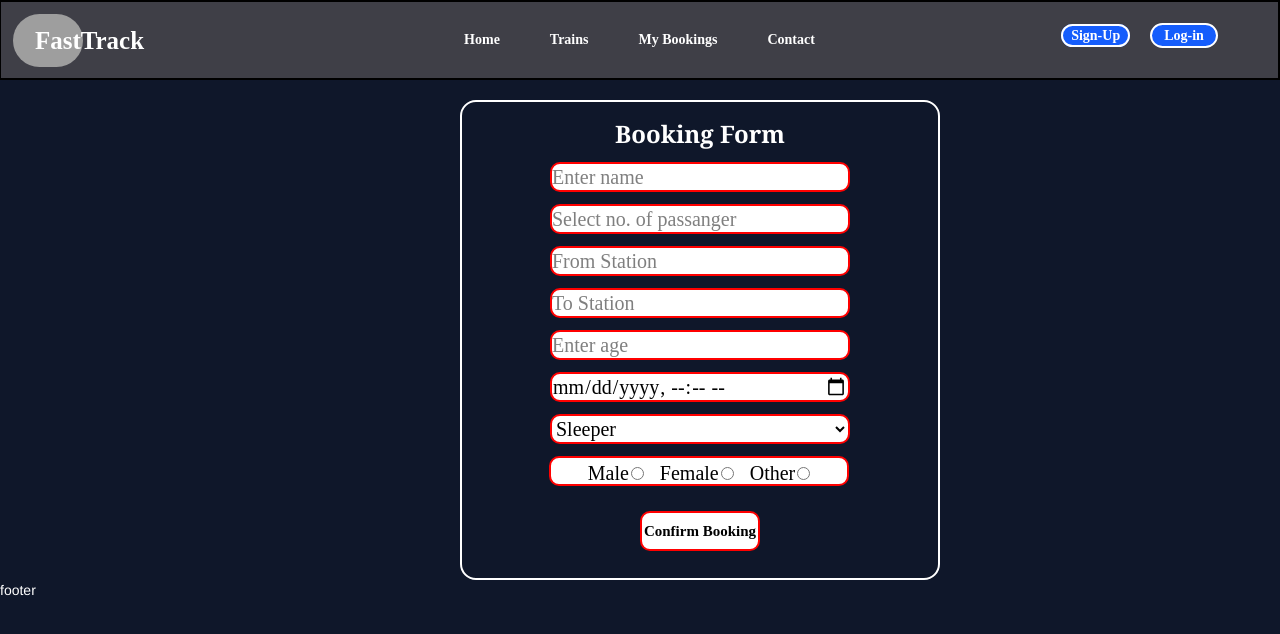
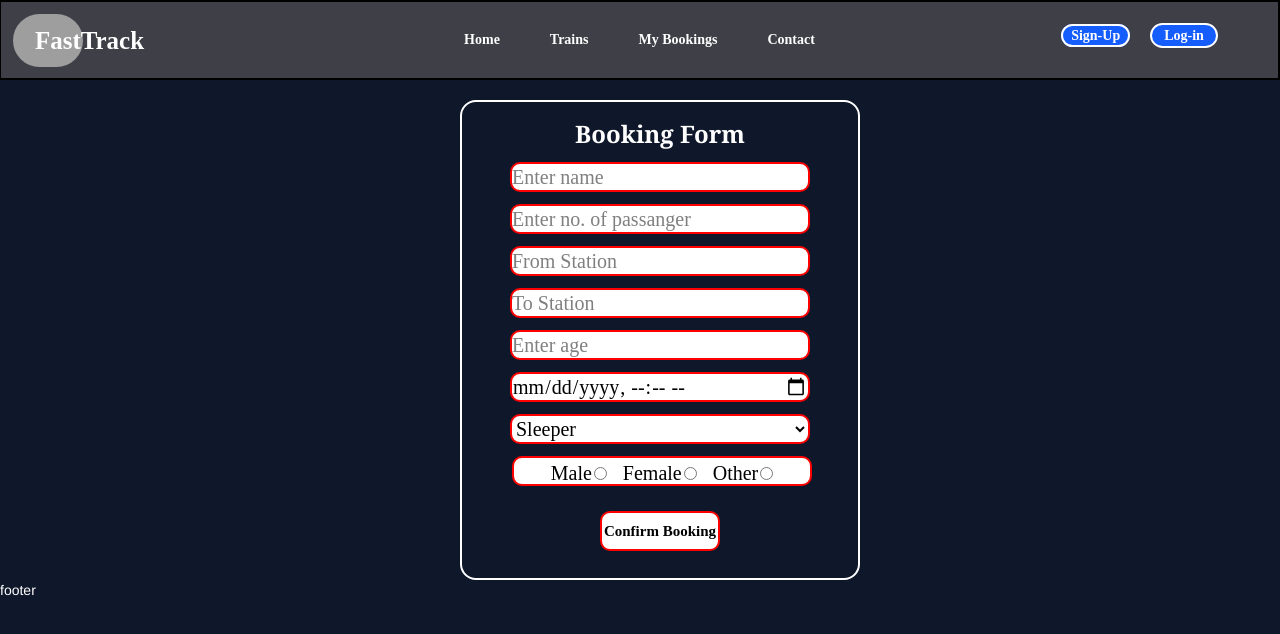
Before and after one commit to taresh2504/React_Project, a React (Vite) app: page /BookingForm in a window 1280 px wide. Shown: the top 634 px of the page. Built offline with nearby package versions, Linux system fonts and the light colour scheme; grey boxes are pictures that could not be loaded.

Commit message:
validation in booking form completed

```diff
--- a/src/App.css
+++ b/src/App.css
@@ -337,7 +337,7 @@ body {
 }
 
 .formbox2{
-  margin-left: 87px;
+  margin-left: 50px;
   border: 2px solid red;
   height: 30px;
   width: 300px;
--- a/src/Component/Navbar.jsx
+++ b/src/Component/Navbar.jsx
@@ -14,7 +14,7 @@ const Navbar = () => {
   const handleLogout = ()=>{
     localStorage.removeItem("isLoggedin")
     localStorage.removeItem("currentser")
-    navigate('/Signup')
+    navigate('/Home')
 
   }
   return (
--- a/src/Pages/BookingForm.jsx
+++ b/src/Pages/BookingForm.jsx
@@ -1,32 +1,114 @@
 import React from 'react'
+import { useState } from 'react'
 
 const BookingForm = () => {
+
+  let handlechange = (e) => {
+    setform({ ...form, [e.target.name]: e.target.value })
+  }
+
+  let [form, setform] = useState({
+      passangername: '',
+      numberofpassanger: '',
+      fromstation: '',
+      tostation: '',
+      age: '',
+      date: '',
+      gender:''
+    })
+
+    let handlesubmit=(e)=>{
+      e.preventDefault()
+      let valid = true
+
+      if (form.passangername.trim()==''){
+        alert('Passanger name cannot be empty')
+        valid = false
+      }
+
+      else if (form.numberofpassanger.trim()==''){
+        alert('Number of passanger Cannot be empty')
+        valid = false
+      }
+
+      else if (isNaN(form.numberofpassanger)){
+        alert('please write number passanger in digit')
+        valid=false
+      }
+
+      else if((form.numberofpassanger.length <= 0)){
+        alert('please enter valid number of passanger')
+        valid=false
+      }
+
+      else if(form.fromstation.trim()==''){
+        alert('please enter source station name')
+        valid=false
+      }
+
+      else if(form.tostation.trim()==''){
+        alert('please enter destination station name')
+        valid=false
+      }
+
+      else if(form.age.trim()==''){
+        alert('please enter your age')
+        valid = false
+      }
+
+      else if(isNaN(form.age)){
+        alert('please enter your age in number')
+        valid = false
+      }
+
+      else if (form.age<=0){
+        alert('please enter a valid age')
+        valid = false
+      }
+
+      else if(form.age.length <= 0 && form.age.length >999){
+        alert('please enter age between 1 to 999')
+        valid = false
+      }
+
+      else if(form.date.trim()==''){
+        alert('please enter journey date')
+        valid = false
+      }
+
+      else if (form.gender === ''){
+        alert('Please select gender')
+        valid = false
+      }
+
+    }
+
   return (
     <>
     <div className='ml-115 mt-5'>
-      <div className='text-center border-2 border-white w-120 h-120 rounded-2xl'>
-      <form action="">
+      <div className='text-center border-2 border-white w-100 h-120 rounded-2xl'>
+      <form onSubmit={handlesubmit}>
         <h1 className='mt-4 font-serif text-2xl font-bold'>Booking Form</h1>
         <div className='mt-3'>
-        <input type="text" className='formbox' placeholder='Enter name' name="" id="" /> <br />
+        <input type="text" className='formbox' placeholder='Enter name' name="passangername" onChange={handlechange} value={form.passangername} id="" /> <br />
         </div>
         <div className='mt-3'>
-          <input type="number" className='formbox'  placeholder='Select no. of passanger' name="" id="" /> <br />
+          <input type="text" className='formbox'  placeholder='Enter no. of passanger' name="numberofpassanger" onChange={handlechange} value={form.numberofpassanger} id="" /> <br />
         </div>
         <div className='mt-3'>
-          <input type="text" className='formbox' placeholder='From Station' name="" id="" /> <br />
+          <input type="text" className='formbox' placeholder='From Station' name="fromstation" onChange={handlechange} value={form.fromstation} id="" /> <br />
         </div>
         <div className='mt-3'>
-          <input type="text" className='formbox' placeholder='To Station' name="" id="" /> <br />
+          <input type="text" className='formbox' placeholder='To Station' name="tostation" onChange={handlechange} value={form.tostation} id="" /> <br />
         </div>
         <div className='mt-3'>
-          <input type="number" className='formbox' placeholder='Enter age' name="" id="" /> <br />
+          <input type="text" className='formbox' placeholder='Enter age' name="age" onChange={handlechange} value={form.age} id="" /> <br />
         </div>
         <div className='mt-3'>
-           <input type="datetime-local" className='formbox' name="" id="" /> <br />
+           <input type="datetime-local" className='formbox' name="date" onChange={handlechange} value={form.date} id="" /> <br />
         </div>
         <div className='mt-3'>
-        <select name="Coaches" placeholder='Select Coach' className='formbox' id="">
+        <select name="coaches" placeholder='Select Coach' className='formbox' onChange={handlechange} id="">
           <option value="Sleeper">Sleeper</option>
           <option value="General">General</option>
           <option value="ACteir1">ACtier1</option>
@@ -37,9 +119,9 @@ const BookingForm = () => {
         <div className='mt-3'>
         <div className='formbox2'>
         <div className='flex justify-center align-middle gap-4'>
-        <span className='male'>Male<input type="radio" className='ml-0.5' name="" value="Male" id="" /></span>
-        <span className='female'>Female<input type="radio" className='ml-0.5' name="" value="Female" id="" /> </span>
-        <span className='other'>Other<input type="radio" className='ml-0.5' name="" value="Other" id="" /></span>
+        <span className='male'>Male<input type="radio" className='ml-0.5' name="gender" value="Male" onChange={handlechange} id="" /></span>
+        <span className='female'>Female<input type="radio" className='ml-0.5' name="gender" value="Female" onChange={handlechange} id="" /> </span>
+        <span className='other'>Other<input type="radio" className='ml-0.5' name="gender" value="Other" onChange={handlechange} id="" /></span>
         </div>
         </div>
         </div>
```
